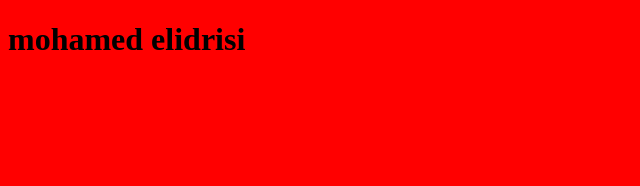
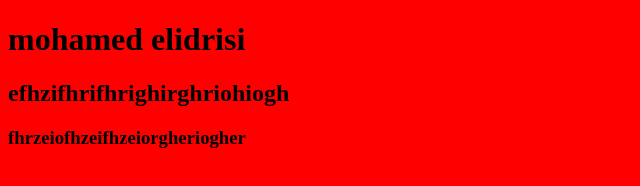
Before and after one commit to ElidrissiDATA/myfirstproject, a plain HTML site: page index.html in a window 1280 px wide. Shown: the whole page, without its empty margins (0-640 px from the left). Drawn offline with Linux system fonts and the light colour scheme.

Commit message:
ajoute une tach dans le fechier index

```diff
--- a/index.html
+++ b/index.html
@@ -8,5 +8,7 @@
 </head>
 <body>
     <h1>mohamed elidrisi</h1>
+    <h2>efhzifhrifhrighirghriohiogh</h2>
+    <h3>fhrzeiofhzeifhzeiorgheriogher</h3>
 </body>
 </html>
```
